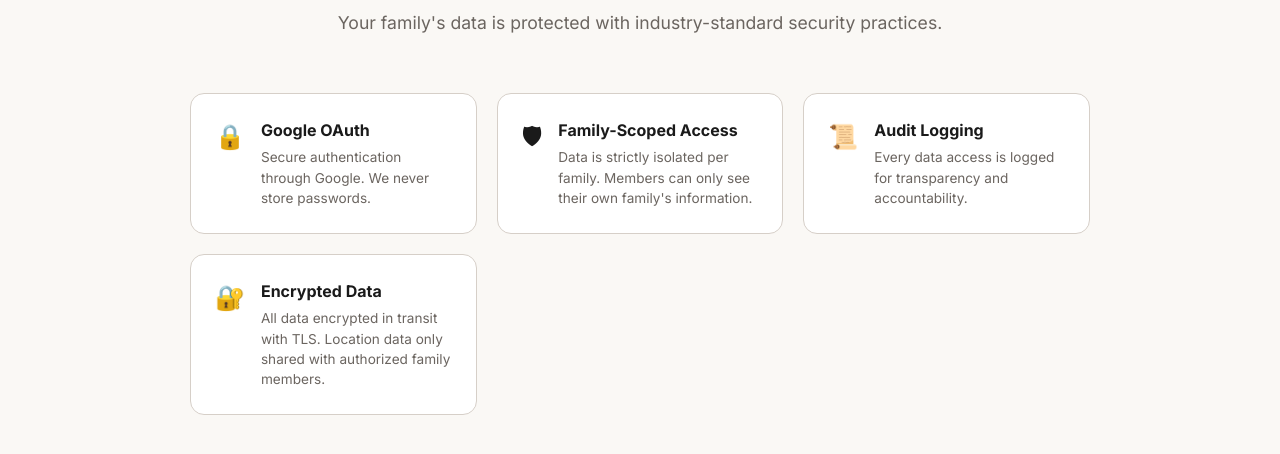
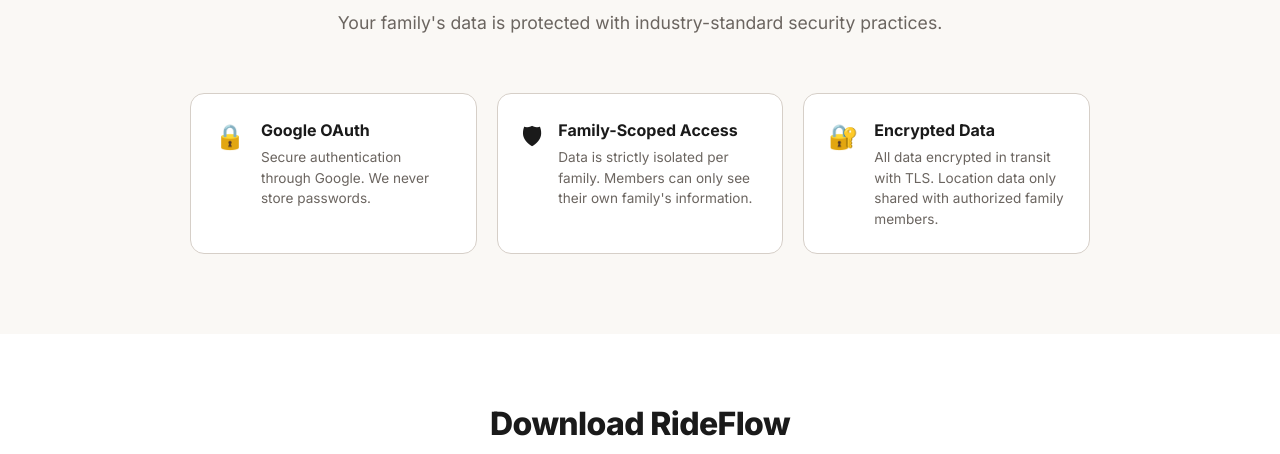
Before and after one commit to joonlim-official/rideflow-website, a plain HTML site: page index.html in a window 1280 px wide. Shown: the part 4365-4819 px from the top of the page. Drawn offline with Linux system fonts and the light colour scheme.

Commit message:
remove: audit logging card from security section and README

```diff
--- a/index.html
+++ b/index.html
@@ -669,13 +669,6 @@
           </div>
         </div>
         <div class="safety-item">
-          <span class="safety-icon">&#128220;</span>
-          <div>
-            <h4>Audit Logging</h4>
-            <p>Every data access is logged for transparency and accountability.</p>
-          </div>
-        </div>
-        <div class="safety-item">
           <span class="safety-icon">&#128272;</span>
           <div>
             <h4>Encrypted Data</h4>
```
Also changed, not shown: 1 other file.
